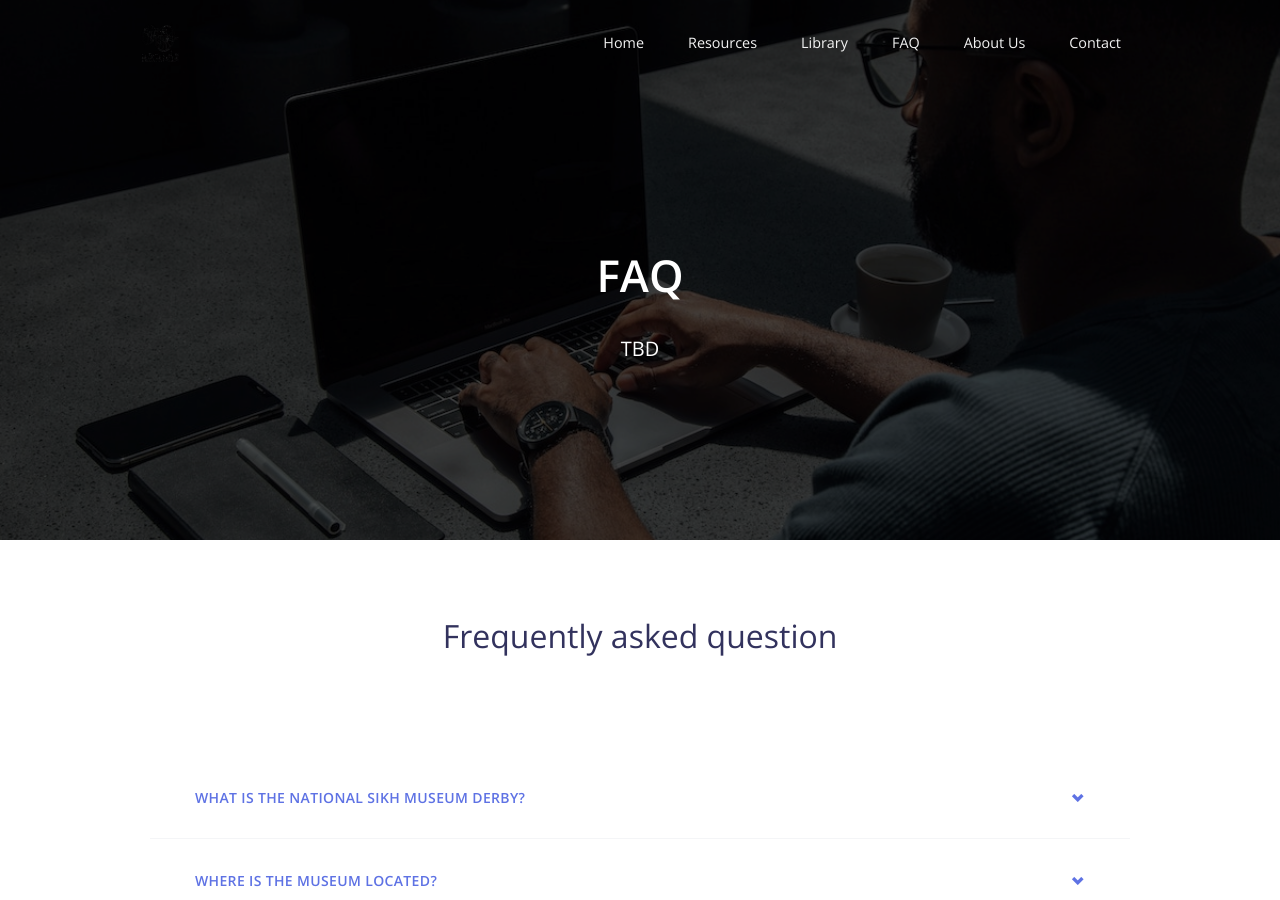
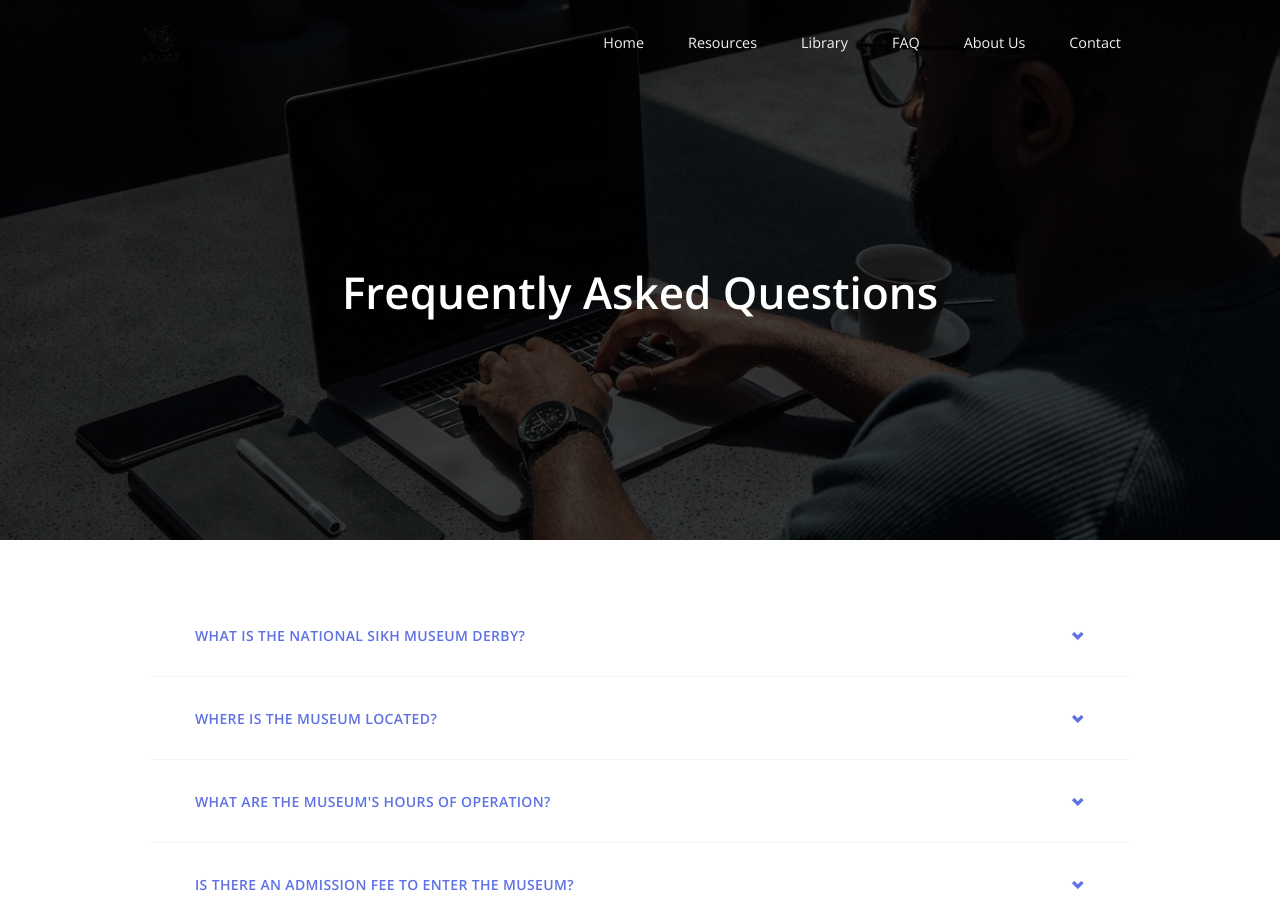
Before and after one commit to National-Sikh-Museum-Derby/national-sikh-museum, a Jekyll site: the page built from _pages/faq.md, in a window 1280 px wide and 900 px high. Built offline with Jekyll 4.4.1, drawn with Linux system fonts in a browser that asks for light colours; nearby versions of some CDN libraries; comment, search, counter and statistics services are not loaded.

Commit message:
faq page improvements

```diff
--- a/_pages/faq.md
+++ b/_pages/faq.md
@@ -1,18 +1,13 @@
 ---
-title: FAQ
-subtitle: TBD
-description: TBD
+title: Frequently Asked Questions
+subtitle:
+description: Frequently Asked Questions
 featured_image: /assets/img/sections/unsplashs.jpg
 ---
 
 <div class="cd-section" id="accordion">
     <div class="accordion-1">
       <div class="container">
-        <div class="row">
-          <div class="col-md-6 mx-auto text-center">
-            <h2 class="title mb-3 mt-5">Frequently asked question</h2>
-          </div>
-        </div>
         <div class="row">
           <div class="col-md-12 ml-auto">
             <div class="accordion" id="accordionExample">
--- a/assets/styles/theme/sections/accordion.scss
+++ b/assets/styles/theme/sections/accordion.scss
@@ -1,7 +1,7 @@
 .accordion-1 {
   .accordion {
-    margin-top: 80px;
-    margin-bottom: 80px;
+    margin-top: 30px;
+    margin-bottom: 30px;
 
     .card {
       margin-top: 0;
```
